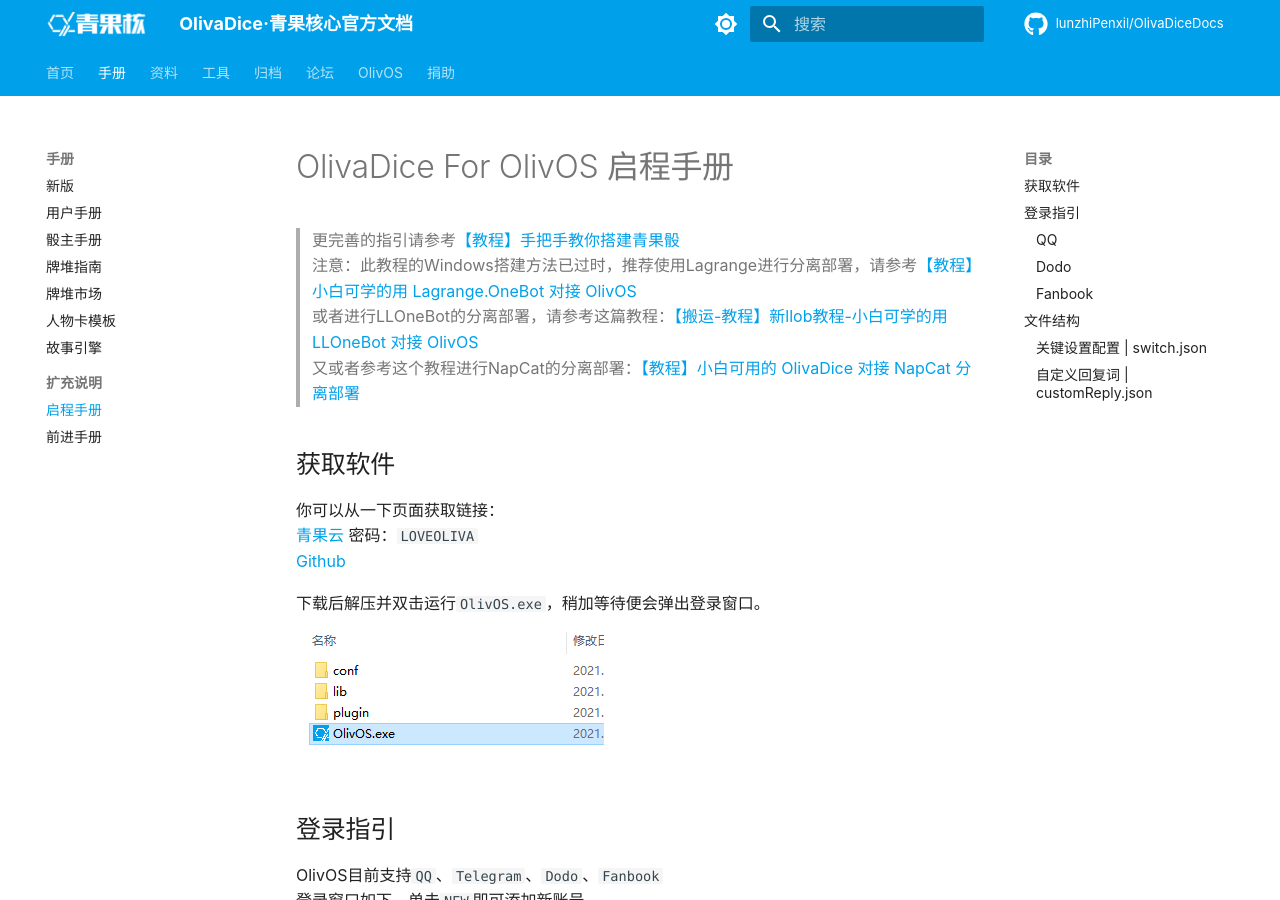
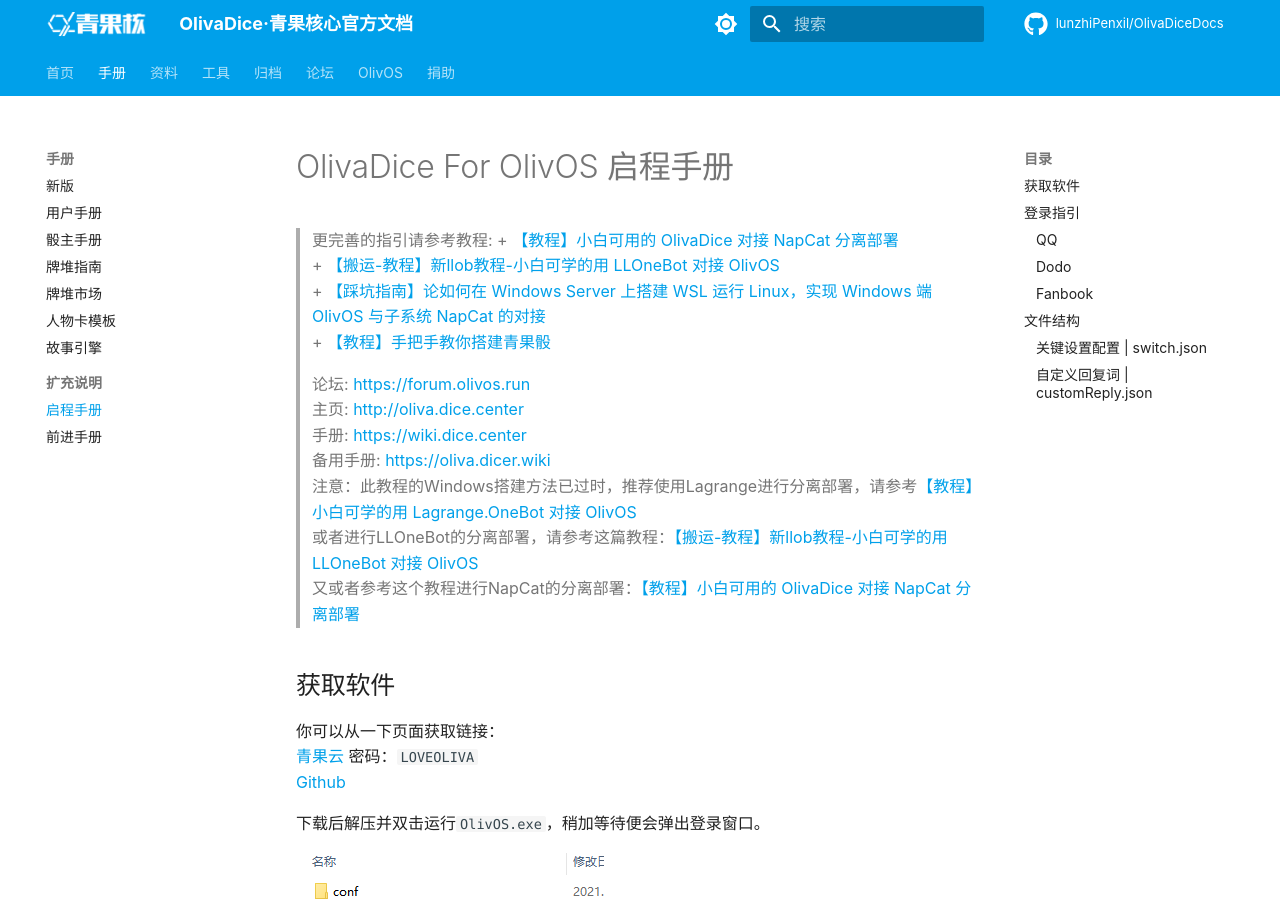
Before and after one commit to lunzhiPenxil/OlivaDiceDocs, an MkDocs documentation site: the page built from docs/Master/OlivOS/Login.md, in a window 1280 px wide and 900 px high. Built offline with MkDocs 1.6.1 and Material for MkDocs 9.7.7, drawn with Linux system fonts in a browser that asks for light colours; comment, search, counter and statistics services are not loaded.

Commit message:
Enhance OlivOS Login.md with more resources
Updated the login guide with additional tutorial links and notes.

```diff
--- a/docs/Master/OlivOS/Login.md
+++ b/docs/Master/OlivOS/Login.md
@@ -1,6 +1,15 @@
 # OlivaDice For OlivOS 启程手册
 
-> 更完善的指引请参考[【教程】手把手教你搭建青果骰](https://forum.olivos.run/d/25)
+> 更完善的指引请参考教程:
+> + [【教程】小白可用的 OlivaDice 对接 NapCat 分离部署](https://forum.olivos.run/d/832)
+> + [【搬运-教程】新llob教程-小白可学的用 LLOneBot 对接 OlivOS](https://forum.olivos.run/d/835)
+> + [【踩坑指南】论如何在 Windows Server 上搭建 WSL 运行 Linux，实现 Windows 端 OlivOS 与子系统 NapCat 的对接](https://forum.olivos.run/d/880)
+> + [【教程】手把手教你搭建青果骰](https://forum.olivos.run/d/25)
+>
+> 论坛: <https://forum.olivos.run>
+> 主页: <http://oliva.dice.center>
+> 手册: <https://wiki.dice.center>
+> 备用手册: <https://oliva.dicer.wiki>
 > 注意：此教程的Windows搭建方法已过时，推荐使用Lagrange进行分离部署，请参考[【教程】小白可学的用 Lagrange.OneBot 对接 OlivOS](https://forum.olivos.run/d/705-lagrangeonebot-olivos/)
 > 或者进行LLOneBot的分离部署，请参考这篇教程：[【搬运-教程】新llob教程-小白可学的用 LLOneBot 对接 OlivOS](https://forum.olivos.run/d/835-llob-llonebot-olivos)
 > 又或者参考这个教程进行NapCat的分离部署：[【教程】小白可用的 OlivaDice 对接 NapCat 分离部署](https://forum.olivos.run/d/832-olivadice-napcat)
```
